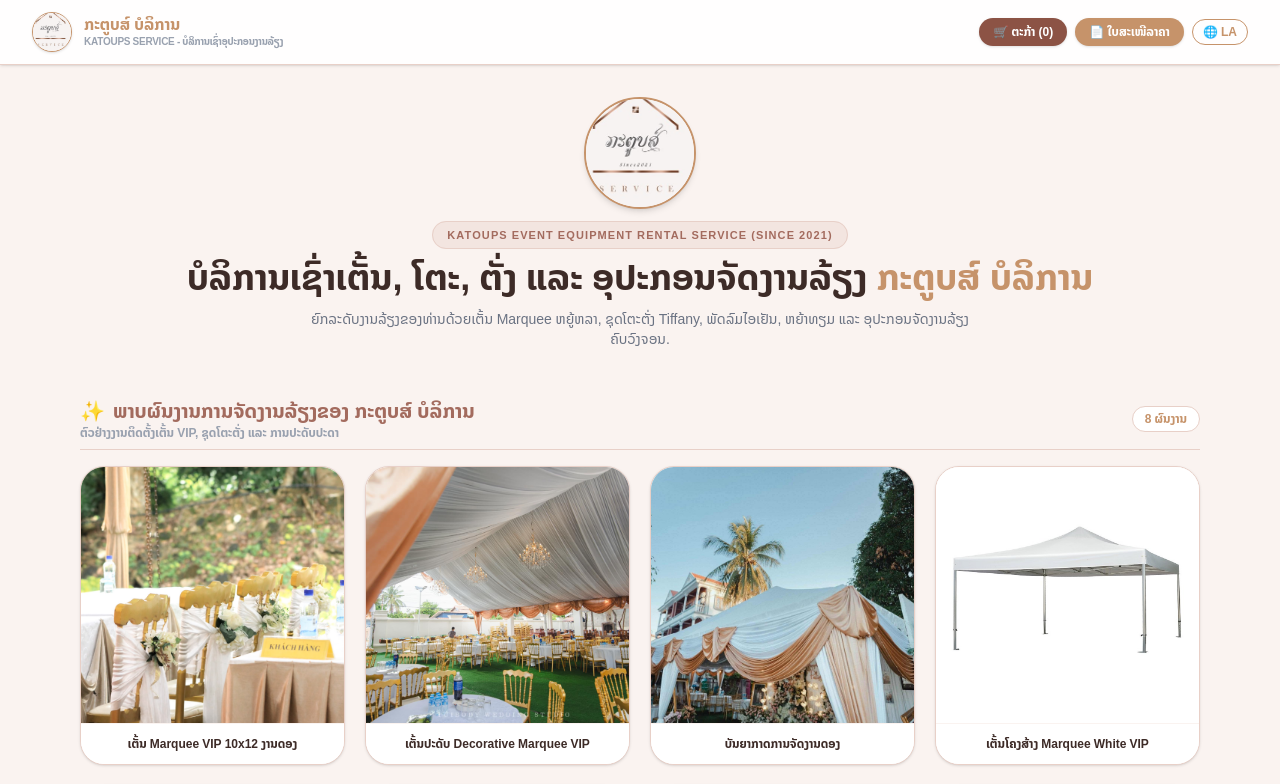
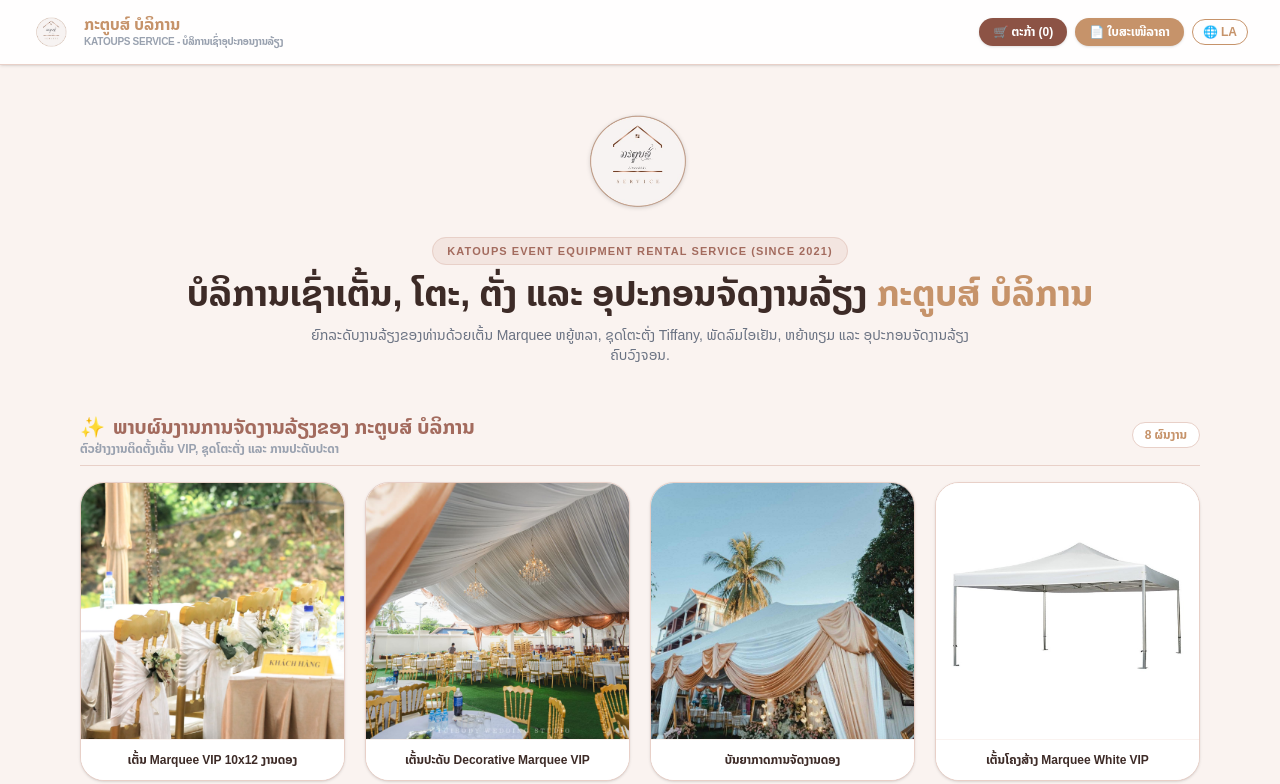
Before and after one commit to thammavongsoutthida-svg/katoups-service, a Next.js app in the folder erms-rental-system/: page / in a window 1280 px wide. Shown: the top 784 px of the page. Built offline with nearby package versions, Linux system fonts and the light colour scheme; no server answers.

Commit message:
fix: remove redundant border ring and display raw logo image perfectly

```diff
--- a/erms-rental-system/app/page.tsx
+++ b/erms-rental-system/app/page.tsx
@@ -116,13 +116,13 @@
       {/* 👑 HEADER NAVBAR */}
       <header className="sticky top-0 z-40 bg-white/90 backdrop-blur-md border-b border-[#E8D0C8] px-4 md:px-8 py-3 flex justify-between items-center shadow-sm">
         <div className="flex items-center gap-3">
-          {/* 🎯 ໂໂລໂກ້ເທິງ Header: scale-[1.55] ເພື່ອໃຫ້ຮູບໃຫຍ່ພໍດີເຕັມວົງມົນ */}
-          <div className="w-10 h-10 relative rounded-full overflow-hidden border border-[#C6936A] bg-white flex items-center justify-center shadow-sm">
+ {/* ໂລໂກ້ເທິງ Header - ລົບບໍເດີ້ຊ້ອນອອກ ໃຫ້ສະແດງຮູບເຕັມພໍດີ */}
+<div className="w-10 h-10 relative overflow-hidden flex items-center justify-center">
   <Image
     src="/logo.png"
     alt="Katoups Logo"
     fill
-              className="object-cover scale-[1.55]"
+    className="object-contain"
   />
 </div>
           <div>
@@ -158,13 +158,13 @@
       {/* 🎪 HERO SECTION */}
       <main className="max-w-6xl mx-auto px-4 py-8 space-y-12">
         <div className="text-center space-y-3">
-          {/* 🎯 ໂໂລໂກ້ກາງໜ້າ: scale-[1.55] ໃຫຍ່ພໍດີເຕັມວົງມົນ 100% */}
-          <div className="w-28 h-28 mx-auto relative rounded-full overflow-hidden border-2 border-[#C6936A] shadow-md bg-white flex items-center justify-center">
+ {/* ໂລໂກ້ກາງໜ້າ - ລົບບໍເດີ້ຊ້ອນອອກ ໃຫ້ຮູບໂລໂກ້ຕົ້ນສະບັບສະແດງຜົນພໍດີ 100% */}
+<div className="w-32 h-32 mx-auto relative overflow-hidden flex items-center justify-center drop-shadow-sm">
   <Image
     src="/logo.png"
     alt="Katoups Logo Large"
     fill
-              className="object-cover scale-[1.55]"
+    className="object-contain"
   />
 </div>
           <div className="inline-block">
```
Lines whose indentation alone changed are shown as unchanged.
